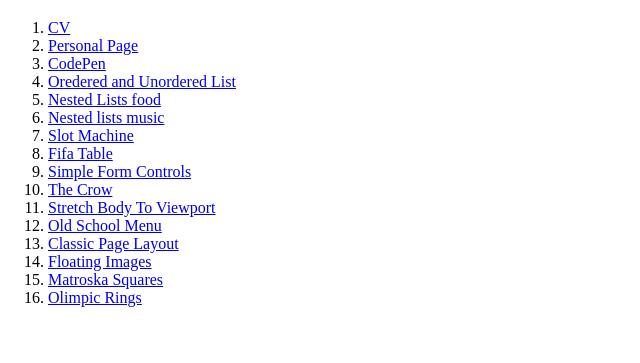
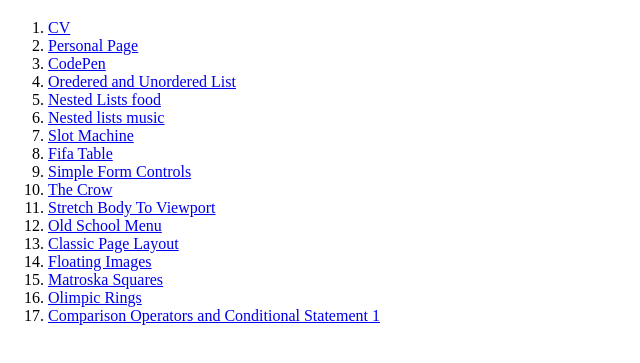
Before and after one commit to Lambrev88/WD_Course_HW, a plain HTML site: page hw1/index.html in a window 1280 px wide. Shown: the part 61-424 px from the top of the page, without its empty margins (0-640 px from the left). Drawn offline with Linux system fonts and the light colour scheme.

Commit message:
HW1 Done

```diff
--- a/hw1/index.html
+++ b/hw1/index.html
@@ -27,6 +27,7 @@
     <li><a href="./pages/FloatingImages.html">Floating Images</a></li>
     <li><a href="./pages/MatroskaSquares.html">Matroska Squares</a></li>
     <li><a href="./pages/OlimpicRings.html">Olimpic Rings</a></li>
+    <li><a href="./pages/ComparisonOperators_ConditionalStatement.html">Comparison Operators and Conditional Statement 1</a></li>
   </ol>
 </body>
 
```
